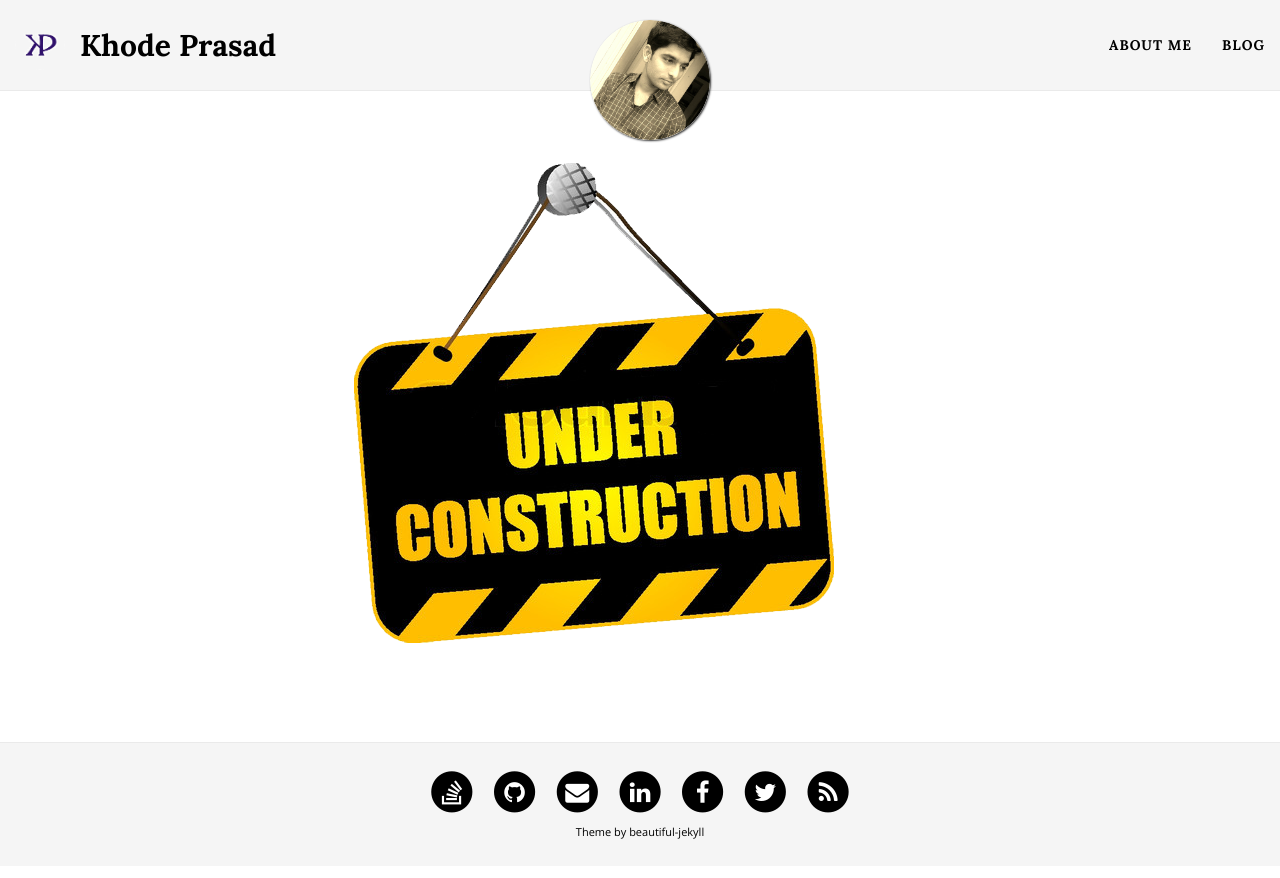
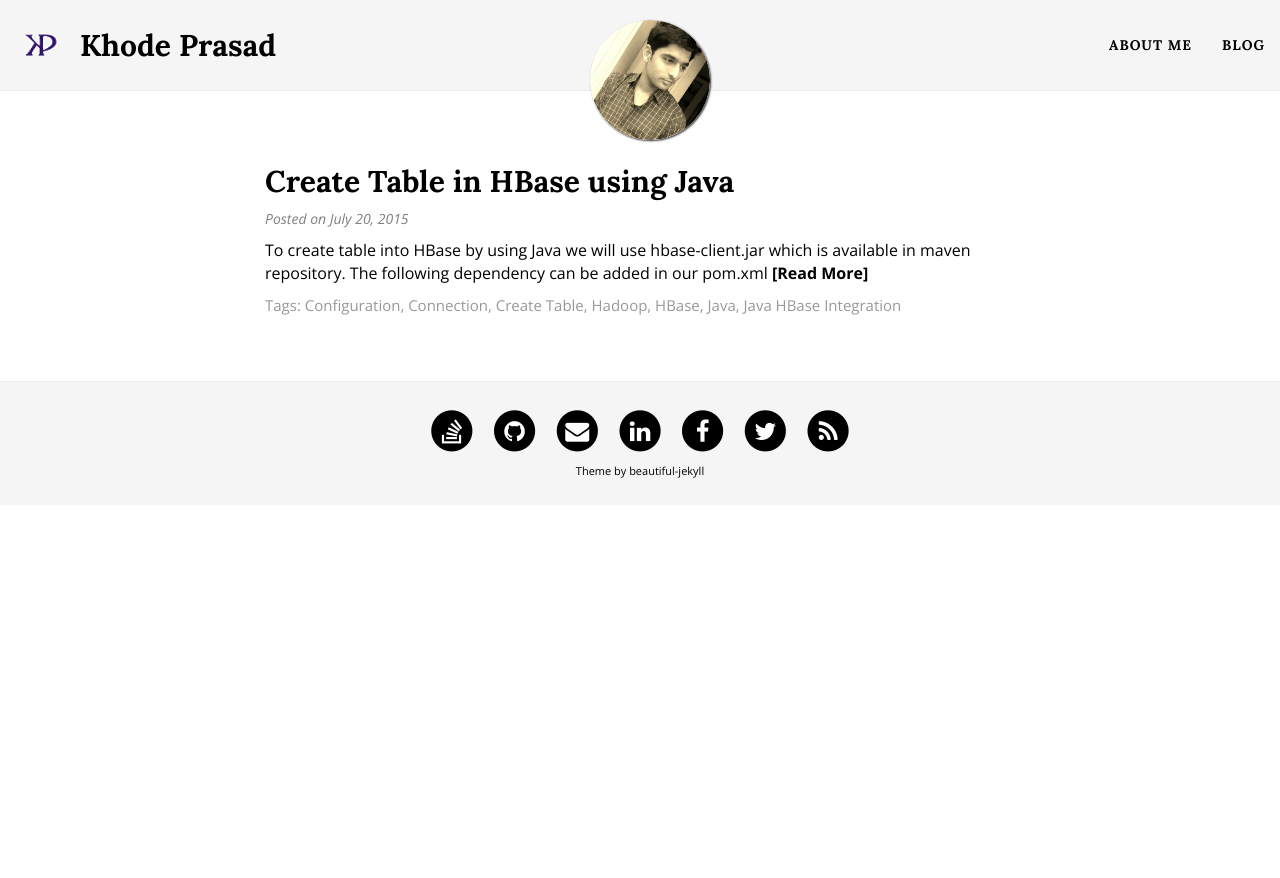
Before and after one commit to khodeprasad/khodeprasad.github.io, a Jekyll site: the page built from index.html, in a window 1280 px wide. Shown: the top 878 px of the page. Built offline with Jekyll 4.4.1, drawn with Linux system fonts in a browser that asks for light colours; nearby versions of some CDN libraries; the list of posts is cut into pages by our own code; some of the changed lines change nothing that is shown.

Commit message:
added first post

```diff
--- a/_config.yml
+++ b/_config.yml
@@ -75,18 +75,18 @@ footer-links-active:
 
 # Select which share links to show in posts
 share-links-active:
-  twitter: true
-  facebook: true
-  google: true
-  linkedin: true
+  twitter: false
+  facebook: false
+  google: false
+  linkedin: false
 
 # How to display the link to the website in the footer
 # Remove this if you don't want a link in the footer
-url-pretty: "khodeprasad.in"  # eg. "deanattali.com/beautiful-jekyll"
+#url-pretty: "khodeprasad.in"  # eg. "deanattali.com/beautiful-jekyll"
 
 # --- Misc --- #
 # Fill in your Disqus shortname (NOT the userid) if you want to support Disqus comments
-#disqus: ""
+disqus: "@khodeprasad"
 
 # Fill in your Google Analytics ID to track your website using GA
 google_analytics: "UA-90535114-1"
@@ -111,7 +111,6 @@ title-separator: "-"
 timezone: "Asia/Kolkata"
 markdown: kramdown
 highlighter: rouge
-#permalink: /:year-:month-:day-:title/
 permalink: /:title/
 paginate: 5
 
@@ -201,3 +200,4 @@ prose:
 
 gems:
   - jekyll-paginate
+  - jekyll-sitemap
--- /dev/null
+++ b/_posts/2015-07-20-create-table-in-hbase-using-java.md
@@ -0,0 +1,121 @@
+---
+layout: post
+title: Create Table in HBase using Java
+tags: [Configuration, Connection, Create Table, Hadoop, HBase, Java, Java HBase Integration]
+---
+
+To create table into HBase by using Java we will use _**hbase-client.jar**_ which is available in maven repository. The following dependency can be added in our `pom.xml`
+
+{% highlight java linenos %}
+<dependency>
+     <groupId>org.apache.hbase</groupId>
+     <artifactId>hbase-client</artifactId>
+     <version>1.1.0.1</version>
+<dependency>
+{% endhighlight %}
+
+Once we have added the dependency we need to create `Configuration` object specifying `core-site.xml` and `hbase-site.xml` as resources.
+
+{% highlight java linenos %}
+Configuration config = HBaseConfiguration.create();
+config.addResource(new Path("/etc/hbase/conf/hbase-site.xml"));
+config.addResource(new Path("/etc/hadoop/conf/core-site.xml"));
+{% endhighlight %}
+
+Instead we can set `hbase.zookeeper.quorum` and `hbase.zookeeper.property.clientPort` values to Configuration object. These values can be found in `hbase-site.xml`
+
+{% highlight java linenos %}
+Configuration config = HBaseConfiguration.create();
+config.set("hbase.zookeeper.quorum", "127.0.0.1");
+config.set("hbase.zookeeper.property.clientPort", "2181");
+{% endhighlight %}
+
+Once we have Configuration object we can create Connection to HBase and from Connection object we obtain Admin object to perform create table operation.
+
+{% highlight java linenos %}
+Connection connection = ConnectionFactory.createConnection(config);
+Admin admin = connection.getAdmin();
+{% endhighlight %}
+
+Once we have Admin object, we can create the table by using the following code. Here we are creating <strong><em>users</em></strong> table
+
+{% highlight java linenos %}
+String tableName = "users";
+
+if (!admin.isTableAvailable(TableName.valueOf(tableName))) {
+    HTableDescriptor hbaseTable = new HTableDescriptor(TableName.valueOf(tableName));
+    hbaseTable.addFamily(new HColumnDescriptor("name"));
+    hbaseTable.addFamily(new HColumnDescriptor("contact_info"));
+    hbaseTable.addFamily(new HColumnDescriptor("personal_info"));
+    admin.createTable(hbaseTable);
+}
+{% endhighlight %}
+
+This will validate whether there exists a table with name "_users_", if not then we are creating a new table with column families `name`, `contact_info` and `personal_info`.
+
+The complete program will look like below
+
+{% highlight java linenos %}
+package com.wordpress.khodeprasad;
+
+import org.apache.hadoop.conf.Configuration;
+import org.apache.hadoop.hbase.HBaseConfiguration;
+import org.apache.hadoop.hbase.HColumnDescriptor;
+import org.apache.hadoop.hbase.HTableDescriptor;
+import org.apache.hadoop.hbase.TableName;
+import org.apache.hadoop.hbase.client.Admin;
+import org.apache.hadoop.hbase.client.Connection;
+import org.apache.hadoop.hbase.client.ConnectionFactory;
+
+/**
+* @author Prasad Khode
+*
+*/
+public class CreateTable {
+
+    public static void main(String[] args) {
+        CreateTable object = new CreateTable();
+        object.createTable();
+    }
+
+    public void createTable() {
+        Configuration config = HBaseConfiguration.create();
+        config.set("hbase.zookeeper.quorum", "127.0.0.1");
+        config.set("hbase.zookeeper.property.clientPort", "2181");
+
+        Connection connection = null;
+        Admin admin = null;
+
+        try {
+            connection = ConnectionFactory.createConnection(config);
+            admin = connection.getAdmin();
+
+            String tableName = "users";
+
+            if (!admin.isTableAvailable(TableName.valueOf(tableName))) {
+                HTableDescriptor hbaseTable = new HTableDescriptor(TableName.valueOf(tableName));
+                hbaseTable.addFamily(new HColumnDescriptor("name"));
+                hbaseTable.addFamily(new HColumnDescriptor("contact_info"));
+                hbaseTable.addFamily(new HColumnDescriptor("personal_info"));
+                admin.createTable(hbaseTable);
+            }
+        } catch (Exception e) {
+            e.printStackTrace();
+        } finally {
+            try {
+                if (admin != null) {
+                    admin.close();
+                }
+
+                if (connection != null && !connection.isClosed()) {
+                    connection.close();
+                }
+            } catch (Exception e2) {
+                e2.printStackTrace();
+            }
+        }
+    }
+}
+{% endhighlight %}
+
+For complete working code you can check <a href="https://github.com/khodeprasad/java-hbase/blob/master/src/main/java/com/khodeprasad/hbase/CreateTable.java" target="_blank">here</a>
--- a/css/main.css
+++ b/css/main.css
@@ -463,11 +463,11 @@ footer .theme-by {
   text-shadow: 1px 1px 3px #000;
 }
 .intro-header .page-heading h1 {
-  margin-top: 0;
+  margin-top: 15px;
   font-size: 30px;
 }
 .intro-header .post-heading h1 {
-  margin-top: 0;
+  margin-top: 15px;
   font-size: 30px;
 }
 .intro-header .page-heading .page-subheading,
@@ -649,7 +649,7 @@ table tr td :last-child {
 /* --- Code blocks --- */
 
 pre {
-  font-size: 16px;
+  font-size: 13px;
   line-height: 1.5em;
 }
 pre code {
```
